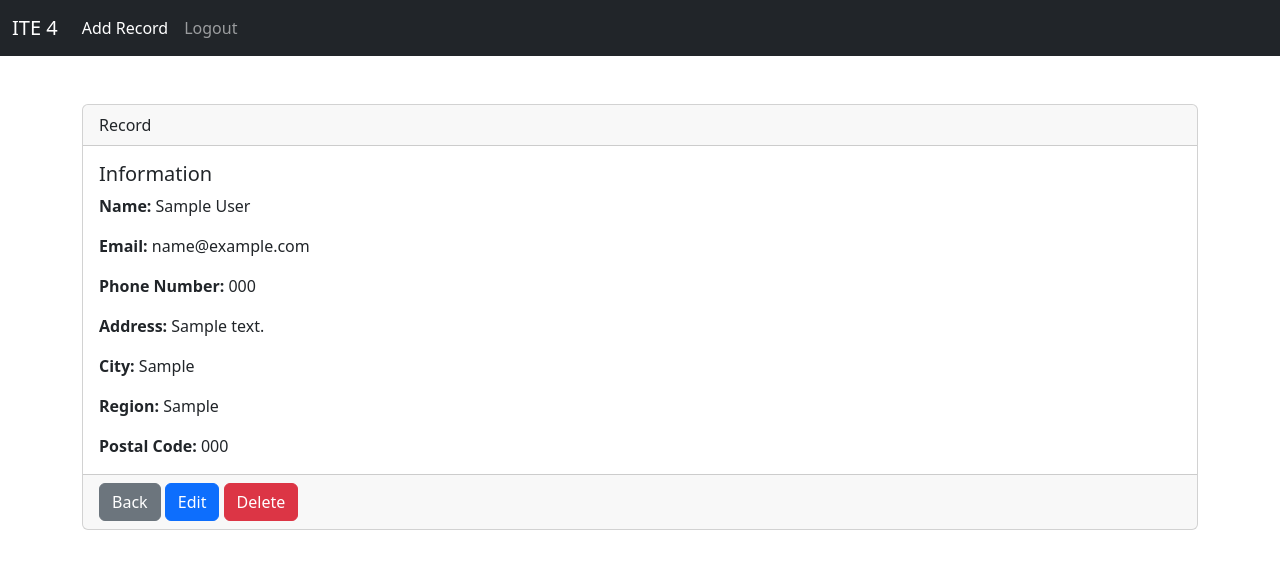
After one commit to ianlaorden/ITE-4-AY2023-2024--repo-, a Django app: page /record/1/ in a window 1280 px wide. The commit adds this page. Shown: the top 569 px of the page. Run offline with Django 4.2, Linux system fonts and the light colour scheme; a user stored in the database is signed in; tables that the repository leaves empty hold one stand-in row (values such as "Sample post").

Commit message:
new update

```diff
--- a/website/templates/home.html
+++ b/website/templates/home.html
@@ -21,7 +21,7 @@
                     <td>{{ record.first_name}}</td>
                     <td>{{ record.last_name}}</td>
                     <td>{{ record.email }}</td>
-                    <td>{{ record.id }}</td>
+                    <td><a href="{% url "record" record.id %}">{{ record.id }}</a></td>
                 </tr>
                 {% endfor %}
 
--- a/website/templates/navbar.html
+++ b/website/templates/navbar.html
@@ -1,6 +1,6 @@
 <nav class="navbar navbar-expand-lg navbar-dark bg-dark">
     <div class="container-fluid">
-      <a class="navbar-brand" href="#">ITE 4</a>
+      <a class="navbar-brand" href="{% url "home" %}">ITE 4</a>
       <button class="navbar-toggler" type="button" data-bs-toggle="collapse" data-bs-target="#navbarNavAltMarkup" aria-controls="navbarNavAltMarkup" aria-expanded="false" aria-label="Toggle navigation">
         <span class="navbar-toggler-icon"></span>
       </button>
--- /dev/null
+++ b/website/templates/record.html
@@ -0,0 +1,24 @@
+{% extends "base.html" %}
+
+{% block content %}
+    <div class="card">
+        <div class="card-header">
+          Record
+        </div>
+        <div class="card-body">
+          <h5 class="card-title">Information</h5>
+          <p class="card-text"><Strong>Name: </Strong>{{ record.first_name }} {{ record.last_name }}</p>
+            <p class="card-text"><Strong>Email: </Strong>{{ record.email }}</p>
+            <p class="card-text"><Strong>Phone Number: </Strong>{{ record.phone_number }}</p>
+            <p class="card-text"><Strong>Address: </Strong>{{ record.address }}</p>
+            <p class="card-text"><Strong>City: </Strong>{{ record.city }}</p>
+            <p class="card-text"><Strong>Region: </Strong>{{ record.region }}</p>
+            <p class="card-text"><Strong>Postal Code: </Strong>{{ record.postal_code }}</p>
+        </div>
+        <div class="card-footer text-body-secondary">
+            <a href="{% url "home" %}" class="btn btn-secondary">Back</a>
+            <a href="{% url "update_record" record.id %}" class="btn btn-primary">Edit</a>
+            <a href="{% url "delete_record" record.id %}" class="btn btn-danger">Delete</a>
+          </div>
+      </div>
+{% endblock %}
--- a/website/urls.py
+++ b/website/urls.py
@@ -5,5 +5,8 @@ urlpatterns = [
     path('', views.home, name='home'),
     path('logout/', views.logout_user, name='logout'),
     path('register/', views.register, name='register'),
-    path('add_record/', views.add_record, name='add_record')
+    path('add_record/', views.add_record, name='add_record'),
+    path('record/<int:pk>/', views.customer_record, name='record'),
+    path('delete_record/<int:pk>/', views.delete_record, name='delete_record'),
+    path('update_record/<int:pk>/', views.update_record, name='update_record'),
 ]
--- a/website/views.py
+++ b/website/views.py
@@ -51,3 +51,37 @@ def add_record(request):
     else:
         messages.success(request, 'You must be logged in to add a record.')
         return redirect('home')
+
+
+def customer_record(request, pk):
+    if request.user.is_authenticated:
+        record = Record.objects.get(id=pk)
+        return render(request, 'record.html', {'record': record})
+    else:
+        messages.success(request, 'You must be logged in to view a record.')
+        return redirect('home')
+
+
+def delete_record(request, pk):
+    if request.user.is_authenticated:
+        record = Record.objects.get(id=pk)
+        record.delete()
+        messages.success(request, 'Record successfully deleted.')
+        return redirect('home')
+    else:
+        messages.success(request, 'You must be logged in to delete a record.')
+        return redirect('home')
+
+
+def update_record(request, pk):
+    if request.user.is_authenticated:
+        record = Record.objects.get(id=pk)
+        form = AddRecordForm(request.POST or None, instance=record)
+        if form.is_valid():
+            form.save()
+            messages.success(request, 'Record successfully updated.')
+            return redirect('home')
+        return render(request, 'update_record.html', {'form': form})
+    else:
+        messages.success(request, 'You must be logged in to update a record.')
+        return redirect('home')
```
Also changed, not shown: website/templates/update_record.html (added, +11 -0 lines).
